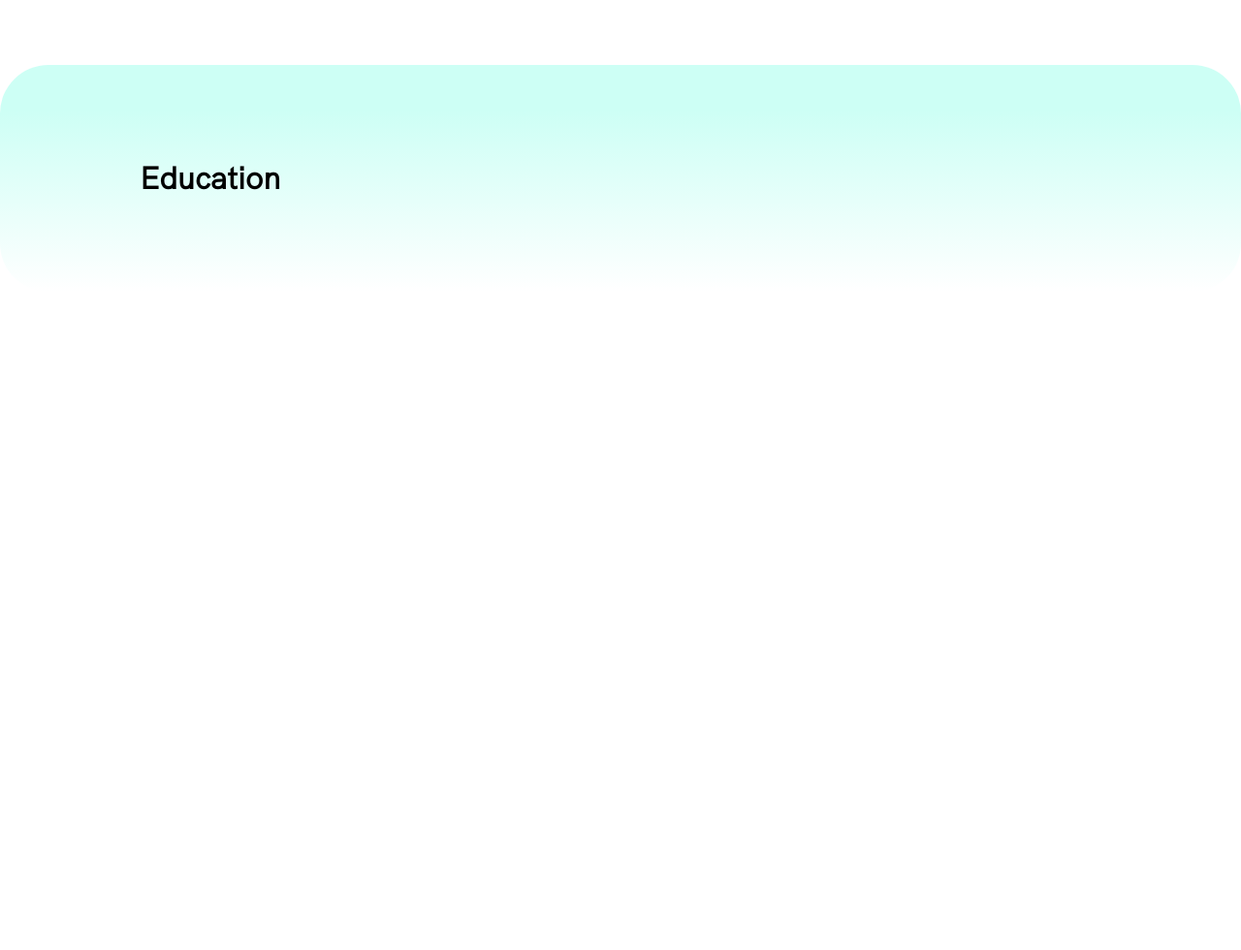
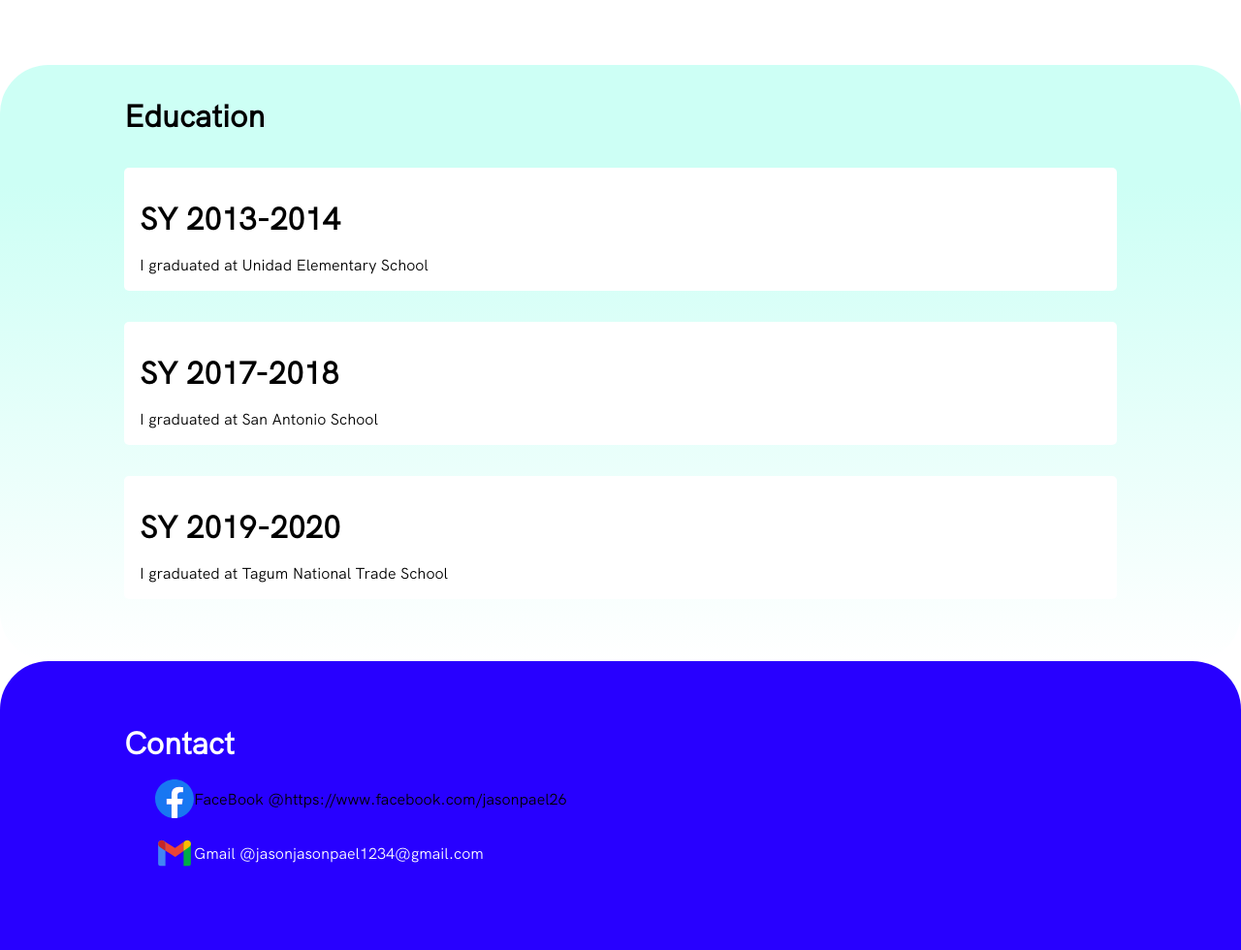
Before and after one commit to jPael/jasonPaelEportfolio, a plain HTML site: page index.html in a window 1280 px wide. Shown: the part 2947-3927 px from the top of the page at 97% size. Before the commit the page ends 3248 px from the top, so only its background shows below. Drawn offline with Linux system fonts and the light colour scheme.

Commit message:
my first commit

```diff
--- a/css/style.css
+++ b/css/style.css
@@ -316,7 +316,13 @@ a {
 .footer div {
 	font-size: 1rem !important;
 }
-
+.bordered {
+	/* border: 1px solid grey; */
+	background-color: white;
+}
+.rounded {
+	border-radius: 5px;
+}
 #education {
 	background: linear-gradient(rgb(205, 255, 245) 20%, #ffffff);
 	border-top-left-radius: 50px;
@@ -330,6 +336,38 @@ a {
 	font-size: var(--fontSizes-huge);
 	/* font-weight: bolder; */
 }
+
+#contact {
+	border-top-left-radius: 50px;
+	border-top-right-radius: 50px;
+	color: white;
+	background-color: #2800ff;
+	padding: 4rem 8rem;
+}
+#contact h1 {
+	font-size: var(--fontSizes-huge);
+}
+#contact img {
+	height: 40px;
+}
+.no-style {
+	background: transparent !important;
+	border: none !important;
+	/* display: flex; */
+	/* flex-direction: column; */
+	/* justify-content: flex-start; */
+}
+
+.contact {
+	display: flex;
+	/* justify-content: center; */
+	align-items: center;
+	padding: 0 1rem;
+	cursor: pointer;
+	margin: 1rem 0;
+	/* border: 1px solid black; */
+}
+/* # */
 /* animations for hover */
 
 /* #main img:hover {
--- a/index.html
+++ b/index.html
@@ -202,11 +202,44 @@
 			<section id="education">
 				<article>
 					<div class="card_container">
-						<div class="card">
-							<div class="card_header">
-								<h1>Education</h1>
+						<h1>Education</h1>
+						<div class="card bordered rounded">
+							<div class="card_header"><h1>SY 2013-2014</h1></div>
+							<p>I graduated at Unidad Elementary School</p>
+						</div>
+						<div class="card bordered rounded">
+							<div class="card_header"><h1>SY 2017-2018</h1></div>
+							<p>I graduated at San Antonio School</p>
+						</div>
+						<div class="card bordered rounded">
+							<div class="card_header"><h1>SY 2019-2020</h1></div>
+							<p>I graduated at Tagum National Trade School</p>
+						</div>
+					</div>
+				</article>
+			</section>
+			<section id="contact">
+				<article>
+					<div class="card_container">
+						<div class="card_header">
+							<h1>Contact</h1>
+						</div>
+						<div class="card_content no-style">
+							<a href="https://www.facebook.com/jasonpael26" target="_blank">
+								<div class="contact">
+									<img src="css/images/svg/facebook-logo-2019.svg" alt="" />
+									FaceBook @https://www.facebook.com/jasonpael26
+								</div>
+							</a>
+							<div class="contact">
+								<img src="css/images/svg/gmail.svg" alt="" />
+								Gmail @jasonjasonpael1234@gmail.com
 							</div>
 						</div>
+
+						<!-- <div class="card">
+							<h1>Yawa</h1>
+						</div> -->
 					</div>
 				</article>
 			</section>
```
Also changed, not shown: css/images/svg/facebook-logo-2019.svg (added), css/images/svg/gmail.svg (added).
